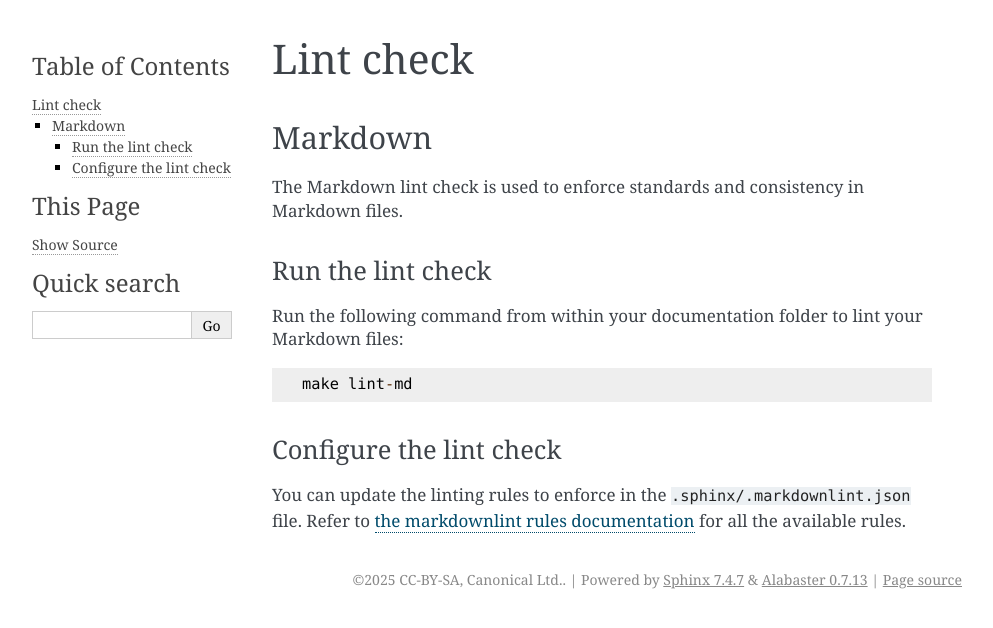
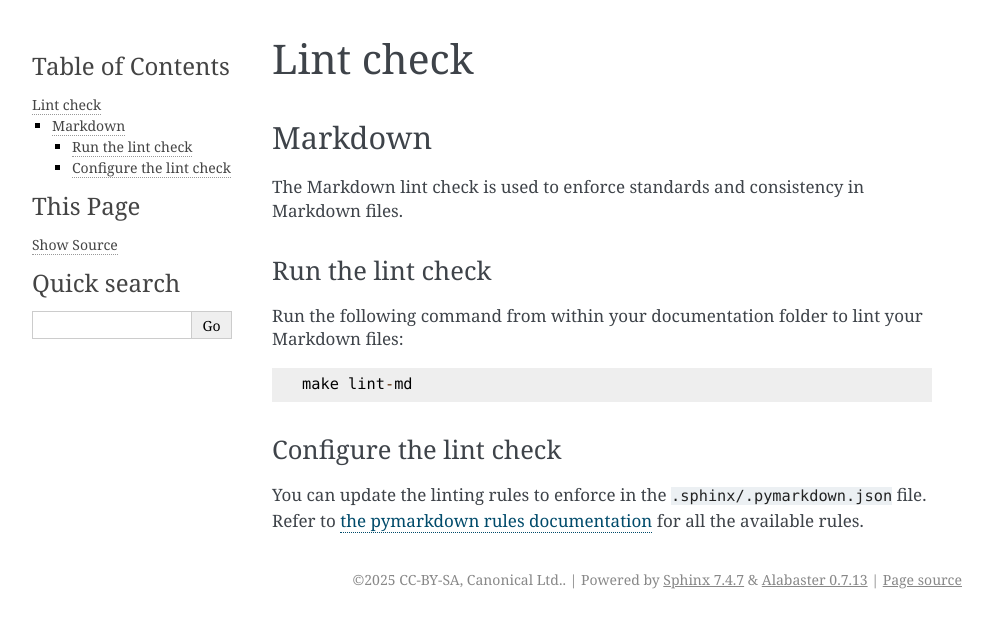
Before and after one commit to canonical/sphinx-docs-starter-pack, a Sphinx documentation site: the page built from docs/reference/automatic_checks_linting.rst, in a window 1280 px wide. Shown: the top 628 px of the page, without its empty margins (148-1141 px from the left). Built offline with Sphinx 7.4.7, drawn with Linux system fonts in a browser that asks for light colours; pages that are not in the unit, such as notebooks, are missing from menus.

Commit message:
fix: switch to pymarkdownlnt

```diff
--- a/docs/.custom_wordlist.txt
+++ b/docs/.custom_wordlist.txt
@@ -17,12 +17,12 @@ Intersphinx
 lang
 LaTeX
 latexmk
-markdownlint
 Multipass
 otf
 plantuml
 PNG
 Pygments
+pymarkdown
 QEMU
 Rockcraft
 readthedocs
--- a/docs/reference/automatic_checks.rst
+++ b/docs/reference/automatic_checks.rst
@@ -27,7 +27,7 @@ To install the validation tools:
 
    make woke-install
    make pa11y-install
-   make markdownlint-install  # if using Markdown
+   make pymarkdownlnt-install  # if using Markdown
 
 .. note::
 
--- a/docs/reference/automatic_checks_linting.rst
+++ b/docs/reference/automatic_checks_linting.rst
@@ -18,4 +18,4 @@ Run the following command from within your documentation folder to lint your Mar
 Configure the lint check
 ~~~~~~~~~~~~~~~~~~~~~~~~
 
-You can update the linting rules to enforce in the :file:`.sphinx/.markdownlint.json` file. Refer to `the markdownlint rules documentation <https://github.com/DavidAnson/markdownlint?tab=readme-ov-file#rules--aliases>`_ for all the available rules.
+You can update the linting rules to enforce in the :file:`.sphinx/.pymarkdown.json` file. Refer to `the pymarkdown rules documentation <https://pymarkdown.readthedocs.io/en/latest/rules/>`_ for all the available rules.
```
Also changed, not shown: CHANGELOG.md (+10 -2 lines), docs/how-to/contributing-myst.md (+1 -0 lines), docs/.sphinx/.markdownlint.json (deleted), docs/.sphinx/.pymarkdown.json (added), 2 other files.
